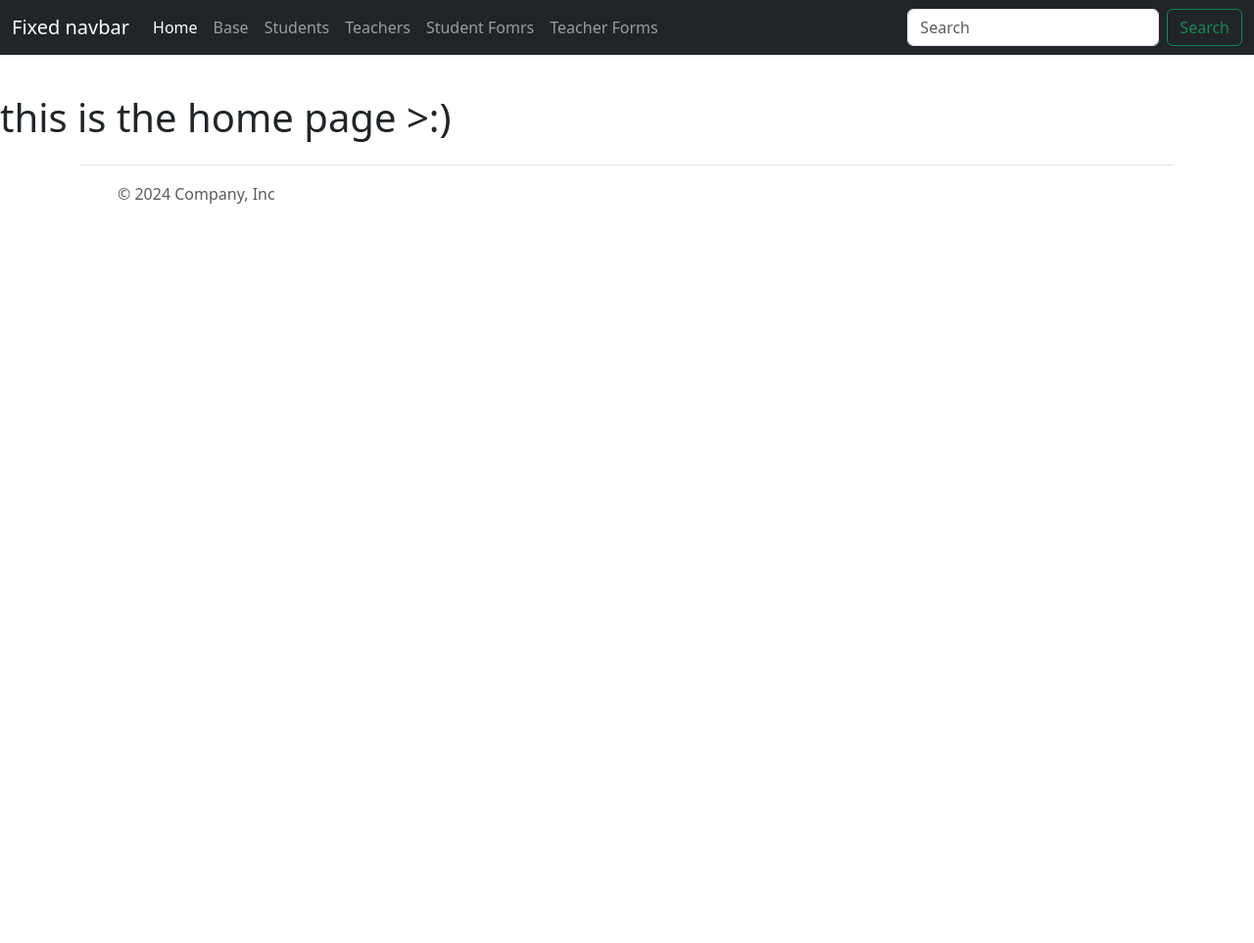
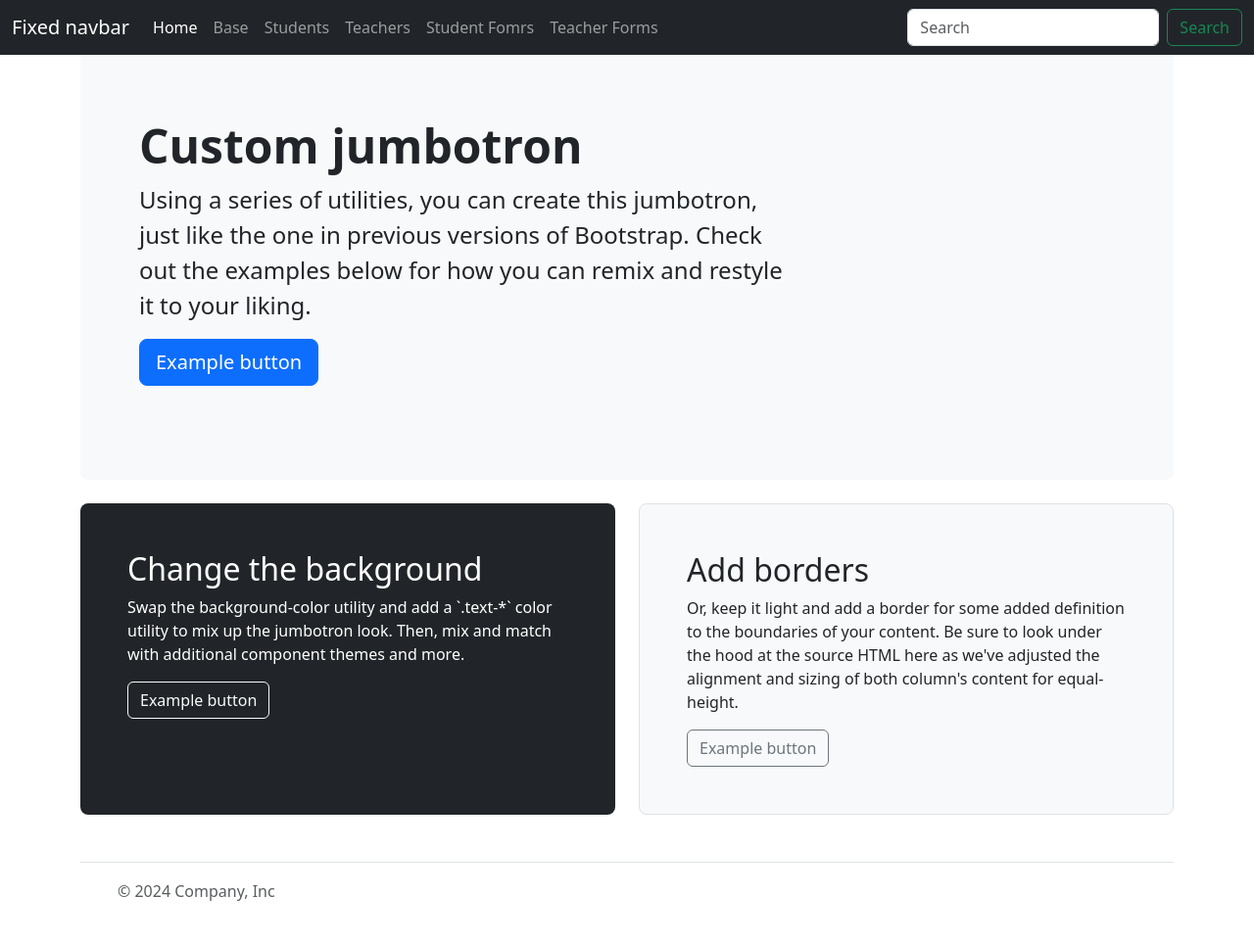
Before and after one commit to RubenCruchaga/Django-Tutorial, a Django app: page / in a window 1280 px wide. Shown: the whole page at 98% size. Before the commit the page ends 208 px from the top, so only its background shows below. Run offline with Django 4.2, Linux system fonts and the light colour scheme.

Commit message:
added button cod to make it work and send a missag

```diff
--- a/djangotutorials/tutorialapp/templates/home.html
+++ b/djangotutorials/tutorialapp/templates/home.html
@@ -5,9 +5,37 @@
 
 {% block content %}
 <!--Everytiong that is unique to the home page should go below-->
+<main>
+    <div class="container py-4">
 
-<br></br><br></br>
-<h1>this is the home page >:) </h1>
+
+      <div class="p-5 mb-4 bg-body-tertiary rounded-3">
+        <div class="container-fluid py-5">
+          <h1 class="display-5 fw-bold">Custom jumbotron</h1>
+          <p class="col-md-8 fs-4">Using a series of utilities, you can create this jumbotron, just like the one in previous versions of Bootstrap. Check out the examples below for how you can remix and restyle it to your liking.</p>
+          <button class="btn btn-primary btn-lg" type="button">Example button</button>
+        </div>
+      </div>
+
+      <div class="row align-items-md-stretch">
+        <div class="col-md-6">
+          <div class="h-100 p-5 text-bg-dark rounded-3">
+            <h2>Change the background</h2>
+            <p>Swap the background-color utility and add a `.text-*` color utility to mix up the jumbotron look. Then, mix and match with additional component themes and more.</p>
+            <button class="btn btn-outline-light" type="button">Example button</button>
+          </div>
+        </div>
+        <div class="col-md-6">
+          <div class="h-100 p-5 bg-body-tertiary border rounded-3">
+            <h2>Add borders</h2>
+            <p>Or, keep it light and add a border for some added definition to the boundaries of your content. Be sure to look under the hood at the source HTML here as we've adjusted the alignment and sizing of both column's content for equal-height.</p>
+            <button class="btn btn-outline-secondary" type="button">Example button</button>
+          </div>
+        </div>
+      </div>
+
+    </div>
+  </main>
 
 
 
--- a/djangotutorials/tutorialapp/views.py
+++ b/djangotutorials/tutorialapp/views.py
@@ -1,6 +1,7 @@
 from django.shortcuts import render
 from .models import *
 from .forms import *
+from django.contrib import messages
 # Create your views here.
 
 
@@ -39,22 +40,24 @@ def studentform(request):
         if form.is_valid():
             context=""
             for name, value in form.cleaned_data.items():
-                print('{}:({} {}' .format\
-                    (name, type(value), value))
+                print('{}:({} {}' .format (name, type(value), value))
         #save data locally butnot to the datadbase yet
-        request = form.save (commit=False)
+        requests = form.save (commit=False)
 
         #save each field local varible
         firstname = form.cleaned_data['firstname']
         lastname = form.cleaned_data['lastname']
         middlename = form.cleaned_data['middlename']
         grade = form.cleaned_data['grade']
-        request.save()# save to the database
+        requests.save()# save to the database
+
+        #confirt message
+        messages.success(request, "New Student Added Succesfuly")
+
     else:# if theyt have not pre4ssed abutton, let them view a blank form
         form = StudentForm()
     # returns the form and all of its fields in the place of contect variables and list
-    return render(request , "studentform.html", \
-        {'method': request.method, "form":form})
+    return render(request , "studentform.html", {'method': request.method, "form":form})
 
 def teacherform(request):
     context={}
@@ -66,16 +69,21 @@ def teacherform(request):
                 print('{}:({} {}' .format\
                     (name, type(value), value))
         #save data locally butnot to the datadbase yet
-        request = form.save (commit=False)
+        requests = form.save (commit=False)
 
         #save each field local varible
         firstname = form.cleaned_data['firstname']
         lastname = form.cleaned_data['lastname']
         classtype = form.cleaned_data['classtype']
         roomnumber = form.cleaned_data['roomnumber']
-        request.save()# save to the database
+        requests.save()# save to the database
+
+        #confirmatiom message
+        messages.success(request, "New Teacher Added Succesfuly")
+
     else:# if they have not pre4ssed abutton, let them view a blank form
         form = TeacherForm()
     # returns the form and all of its fields in the place of contect variables and list
     return render(request , "teacherform.html", \
-        {'method': request.method, "form":form})
+        {'method': request.method, "form":form}
+        )
```
Also changed, not shown: djangotutorials/tutorialapp/templates/studentform.html (+10 -0 lines), djangotutorials/tutorialapp/templates/teacherform.html (+10 -0 lines), djangotutorials/db.sqlite3.
